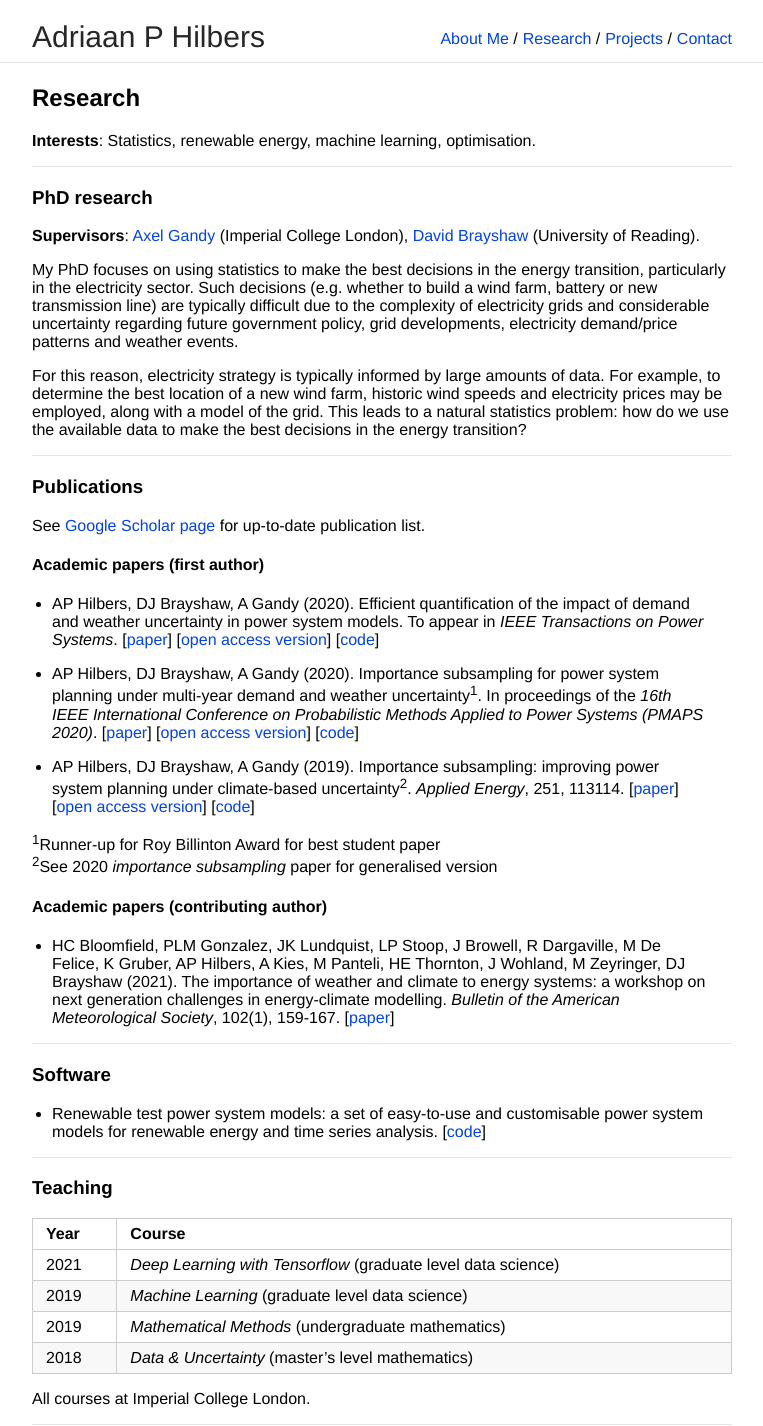
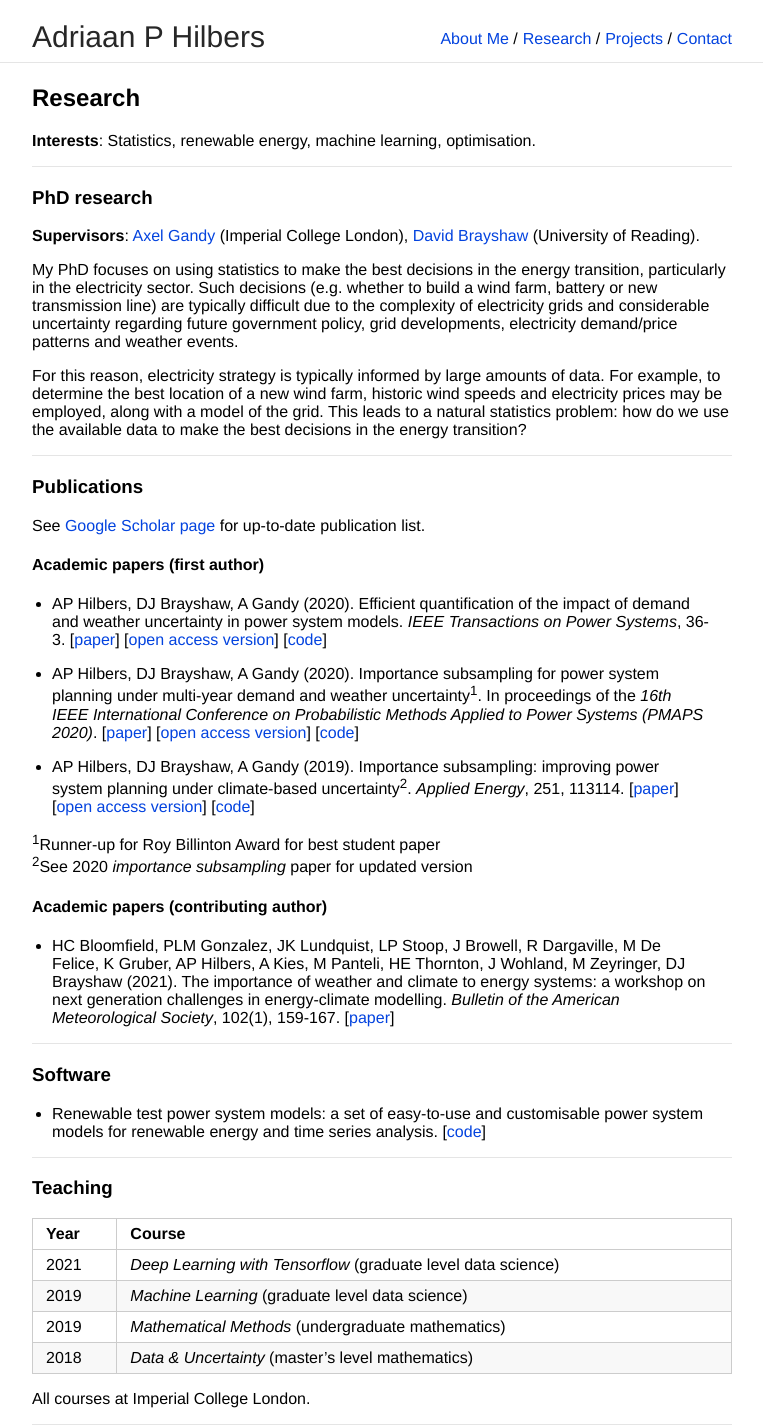
Before and after one commit to ahilbers/ahilbers.github.io, a Jekyll site: the page built from research.md, in a window 1280 px wide. Shown: the whole page, without its empty margins (258-1021 px from the left). Built offline with Jekyll 4.4.1, drawn with Linux system fonts in a browser that asks for light colours; our own code applies the rules of GitHub Pages for plain Markdown files.

Commit message:
update IEEE paper

```diff
--- a/research.md
+++ b/research.md
@@ -30,14 +30,14 @@ See [Google Scholar page](https://scholar.google.com/citations?user=SqSbcwQAAAAJ
 
 #### Academic papers (first author)
 
-* AP Hilbers, DJ Brayshaw, A Gandy (2020). Efficient quantification of the impact of demand and weather uncertainty in power system models. To appear in *IEEE Transactions on Power Systems*. [[paper](https://doi.org/10.1109/TPWRS.2020.3031187)] [[open access version](https://arxiv.org/abs/1912.10326)] [[code](https://github.com/ahilbers/2020_bootstrap_uncertainty_quantification)]
+* AP Hilbers, DJ Brayshaw, A Gandy (2020). Efficient quantification of the impact of demand and weather uncertainty in power system models. *IEEE Transactions on Power Systems*, 36-3. [[paper](https://doi.org/10.1109/TPWRS.2020.3031187)] [[open access version](https://arxiv.org/abs/1912.10326)] [[code](https://github.com/ahilbers/2020_bootstrap_uncertainty_quantification)]
 
 * AP Hilbers, DJ Brayshaw, A Gandy (2020). Importance subsampling for power system planning under multi-year demand and weather uncertainty<sup>1</sup>. In proceedings of the *16th IEEE International Conference on Probabilistic Methods Applied to Power Systems (PMAPS 2020)*. [[paper](https://doi.org/10.1109/PMAPS47429.2020.9183591)] [[open access version](https://arxiv.org/abs/2008.10300)] [[code](https://github.com/ahilbers/importance_subsampling)]
 
 * AP Hilbers, DJ Brayshaw, A Gandy (2019). Importance subsampling: improving power system planning under climate-based uncertainty<sup>2</sup>. *Applied Energy*, 251, 113114. [[paper](https://doi.org/10.1016/j.apenergy.2019.04.110)] [[open access version](https://arxiv.org/abs/1903.10916)] [[code](https://github.com/ahilbers/importance_subsampling)]
 
 <sup>1</sup>Runner-up for Roy Billinton Award for best student paper<br>
-<sup>2</sup>See 2020 *importance subsampling* paper for generalised version
+<sup>2</sup>See 2020 *importance subsampling* paper for updated version
 
 
 #### Academic papers (contributing author)
```
